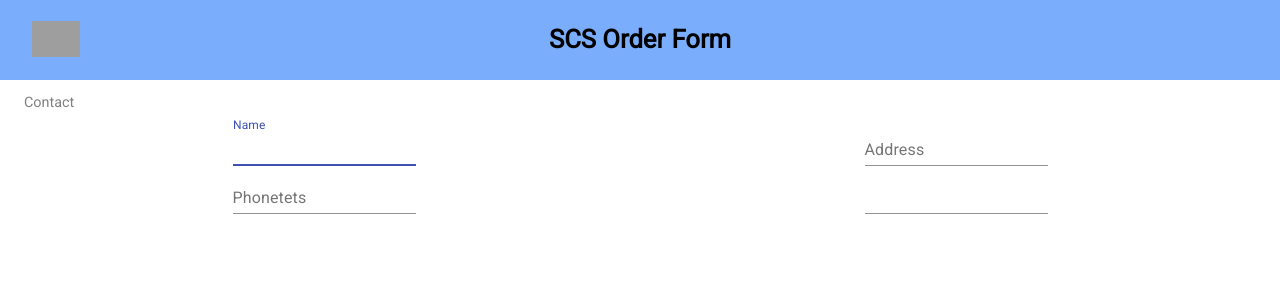
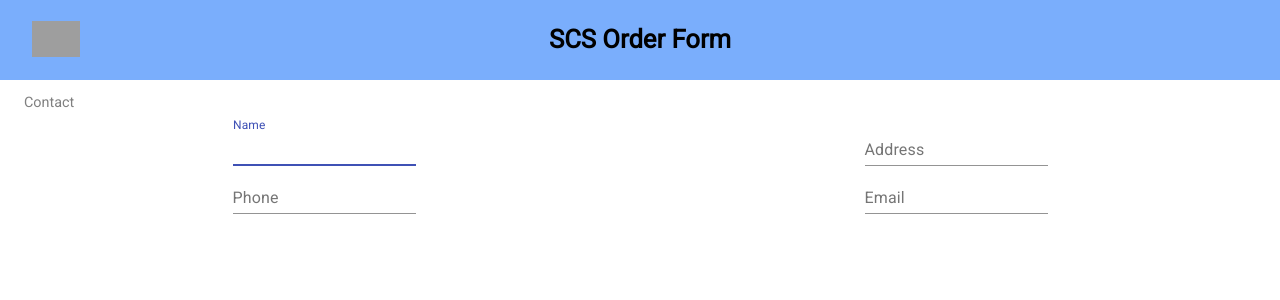
Before and after one commit to tylercorbett/scottish, a React (Create React App) app: page / in a window 1280 px wide. Shown: the top 300 px of the page. Built offline with nearby package versions, Linux system fonts and the light colour scheme; grey boxes are pictures that could not be loaded.

Commit message:
adds email

```diff
--- a/src/components/contact/Contact.js
+++ b/src/components/contact/Contact.js
@@ -1,9 +1,6 @@
 import React from 'react';
 import './Contact.scss';
 import TextField from '@material-ui/core/TextField';
-import Input from '@material-ui/core/Input';
-import FormLabel from '@material-ui/core/FormLabel';
-
 
 const Contact = () => {
   return (
@@ -20,12 +17,12 @@ const Contact = () => {
       </div>
       <div className="center">
         <TextField
-          label="Phonetets"
+          label="Phone"
           type="tel"
         />
-        <Input
+        <TextField
+          label="Email"
           type="email"
-          label="Email"
         />
       </div>
     </section>
```
